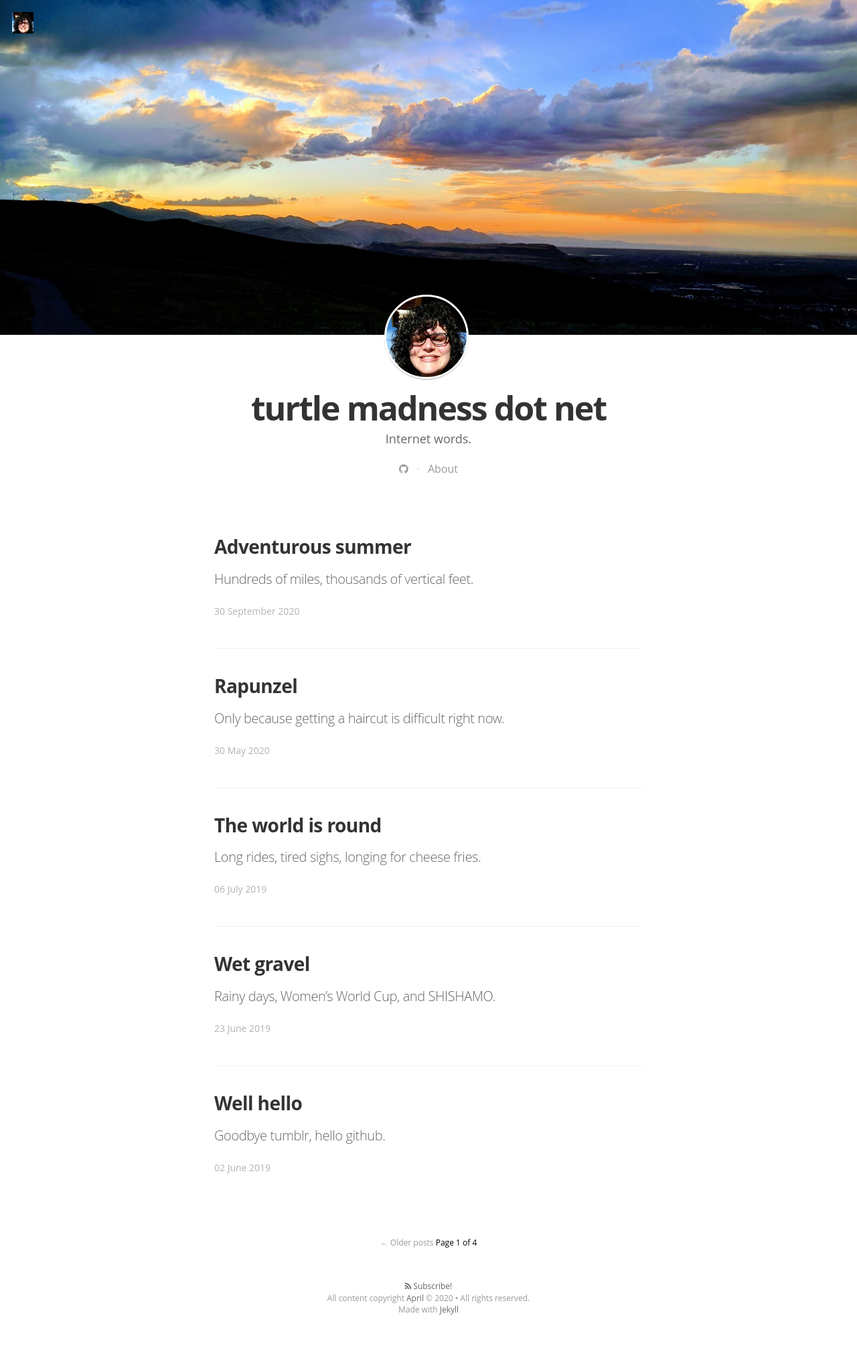
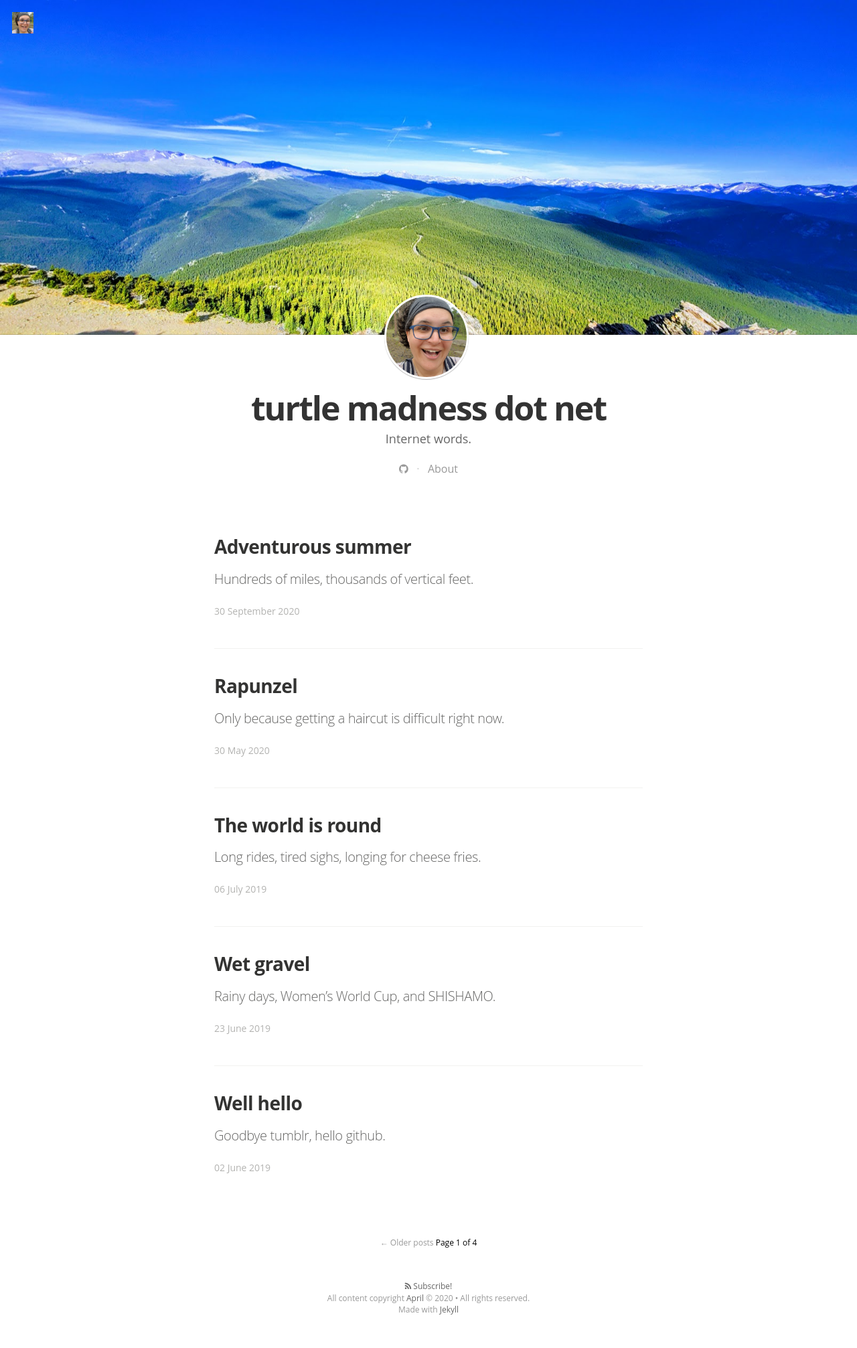
Before and after one commit to AprilElizabeth/aprilelizabeth.github.io, a Jekyll site: the page built from index.html, in a window 1280 px wide. Shown: the whole page at 67% size. Built offline with Jekyll 4.4.1, drawn with Linux system fonts in a browser that asks for light colours; nearby versions of some CDN libraries; some web fonts are replaced; the list of posts is cut into pages by our own code.

Commit message:
Style changes

```diff
--- a/_config.yml
+++ b/_config.yml
@@ -9,11 +9,11 @@
    Internet words.
 
 #blog logo
-logo: "/assets/images/bikegirl.jpg"
+logo: "/assets/images/hikegirl.jpg"
 float_logo: true # true, false (default)
 
 # blog cover
-cover: "/assets/images/mountaintop_header.jpg"
+cover: "/assets/images/chief_header.jpg"
 
 name: 'April'
 author: 'April'
```
Also changed, not shown: Gemfile.lock (added), assets/images/asahi_header.jpg (deleted), assets/images/asahi_header_old.jpg (deleted), assets/images/bike_header.jpg, assets/images/chief_header.jpg (added), assets/images/hikegirl.jpg (added), assets/images/leafy_header.jpg (deleted), assets/images/moffat_header.jpg (added), assets/images/sunset_header.jpg (deleted).
